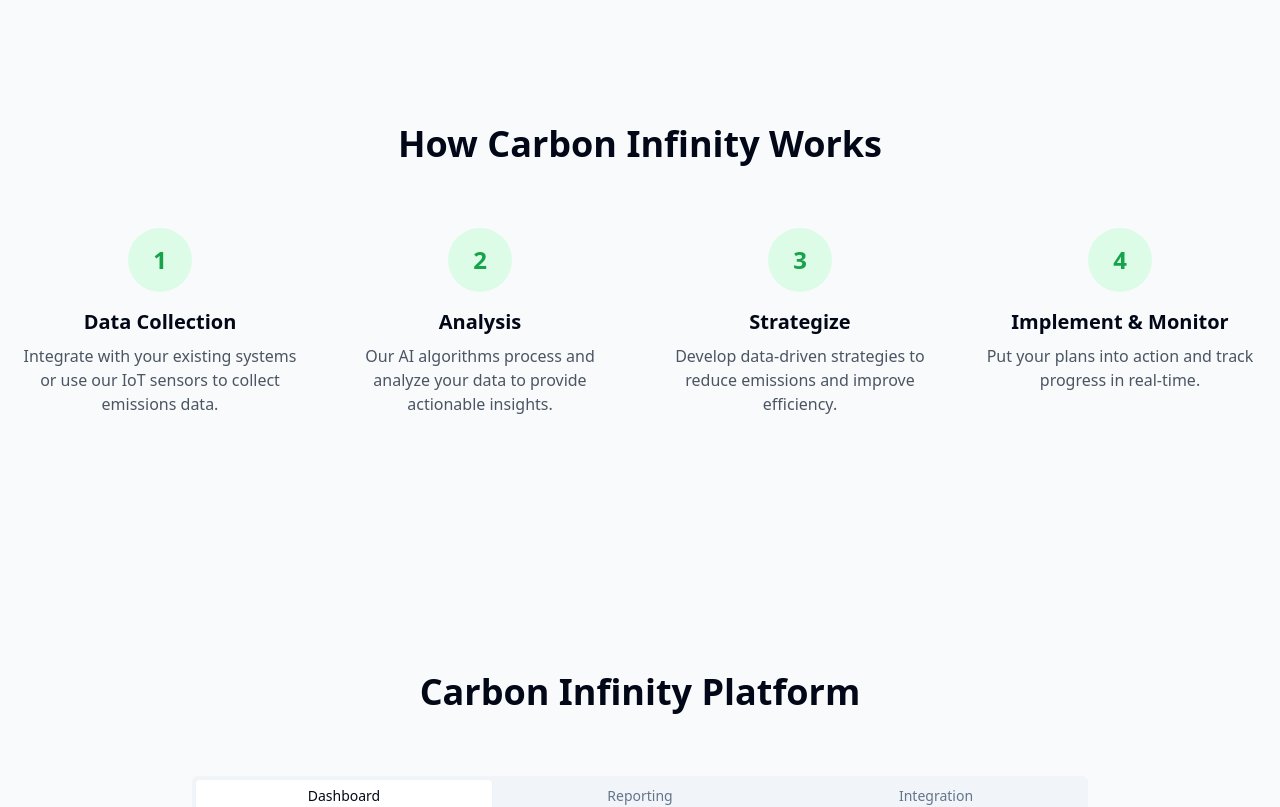
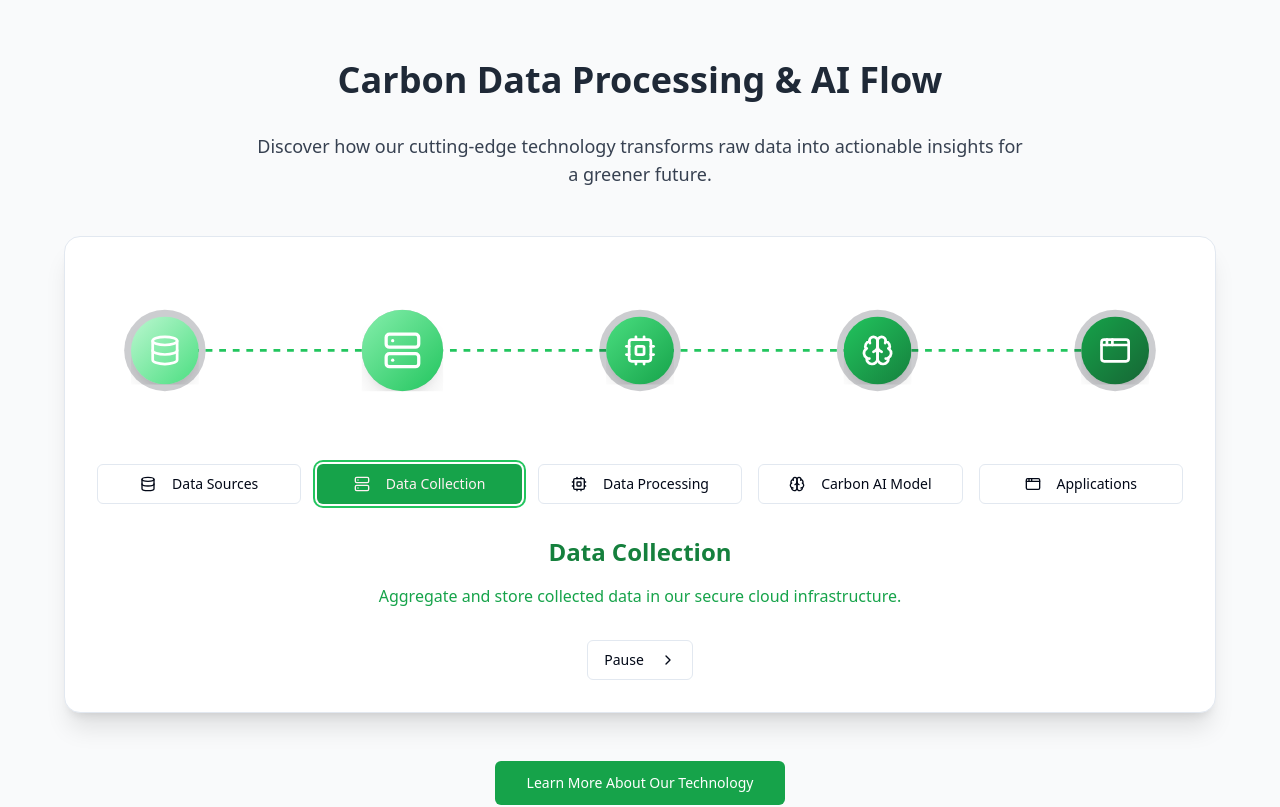
Before and after one commit to RicardoChaseCo/carbon_infinity, a Next.js app: page / in a window 1280 px wide. Shown: the part 1800-2607 px from the top of the page. Built offline with nearby package versions, Linux system fonts and the light colour scheme.

Commit message:
Add Data Flow Section

```diff
--- a/package.json
+++ b/package.json
@@ -15,6 +15,7 @@
     "@radix-ui/react-tabs": "^1.1.1",
     "class-variance-authority": "^0.7.0",
     "clsx": "^2.1.1",
+    "framer-motion": "^12.0.0-alpha.1",
     "lucide-react": "^0.454.0",
     "next": "15.0.2",
     "next-auth": "^5.0.0-beta.25",
--- /dev/null
+++ b/src/components/carbon-data-flow-landing.tsx
@@ -0,0 +1,126 @@
+'use client'
+
+import { useState, useEffect } from 'react'
+import { motion, AnimatePresence } from 'framer-motion'
+import { Card } from "@/components/ui/card"
+import { Button } from "@/components/ui/button"
+import { Database, Server, Cpu, Brain, AppWindow, ChevronRight } from 'lucide-react'
+
+const stages = [
+  { id: 'sources', name: 'Data Sources', icon: Database, gradient: 'from-green-200 to-green-400', description: 'Collect data from various sources including satellite imagery, IoT sensors, and industrial reports.' },
+  { id: 'collection', name: 'Data Collection', icon: Server, gradient: 'from-green-300 to-green-500', description: 'Aggregate and store collected data in our secure cloud infrastructure.' },
+  { id: 'processing', name: 'Data Processing', icon: Cpu, gradient: 'from-green-400 to-green-600', description: 'Clean, normalize, and prepare data for analysis using advanced algorithms.' },
+  { id: 'ai', name: 'Carbon AI Model', icon: Brain, gradient: 'from-green-500 to-green-700', description: 'Apply machine learning models to predict and analyze carbon emissions.' },
+  { id: 'applications', name: 'Applications', icon: AppWindow, gradient: 'from-green-600 to-green-800', description: 'Deliver insights through user-friendly dashboards and reports.' },
+]
+
+export default function CarbonDataFlowLandingComponent() {
+  const [activeStage, setActiveStage] = useState(0)
+  const [isAutoPlay, setIsAutoPlay] = useState(true)
+
+  useEffect(() => {
+    let timer: NodeJS.Timeout
+    if (isAutoPlay) {
+      timer = setInterval(() => {
+        setActiveStage((prev) => (prev + 1) % stages.length)
+      }, 5000)
+    }
+    return () => clearInterval(timer)
+  }, [isAutoPlay])
+
+  return (
+    <section className="py-16 px-4 md:px-8 bg-gray-50 dark:bg-gray-900">
+      <div className="max-w-6xl mx-auto">
+        <h2 className="text-3xl md:text-4xl font-bold mb-8 text-center text-gray-800 dark:text-gray-100">
+          Carbon Data Processing & AI Flow
+        </h2>
+        <p className="text-lg text-center mb-12 text-gray-700 dark:text-gray-200 max-w-3xl mx-auto">
+          Discover how our cutting-edge technology transforms raw data into actionable insights for a greener future.
+        </p>
+        <Card className="p-6 md:p-8 bg-white dark:bg-gray-800 shadow-xl rounded-2xl">
+          <div className="relative mb-8">
+            <svg className="w-full" viewBox="0 0 800 120">
+              <defs>
+                <marker id="arrowhead" markerWidth="10" markerHeight="7" refX="0" refY="3.5" orient="auto">
+                  <polygon points="0 0, 10 3.5, 0 7" fill="#22c55e" />
+                </marker>
+              </defs>
+              <line x1="50" y1="60" x2="750" y2="60" stroke="#22c55e" strokeWidth="2" strokeDasharray="5,5" markerEnd="url(#arrowhead)" />
+              {stages.map((stage, index) => (
+                <g key={stage.id}>
+                  <circle
+                    cx={50 + index * 175}
+                    cy="60"
+                    r="30"
+                    className={`fill-current ${stage.gradient} opacity-20`}
+                  />
+                  <motion.foreignObject
+                    x={50 + index * 175 - 25}
+                    y={60 - 25}
+                    width="50"
+                    height="50"
+                    initial={{ scale: 1 }}
+                    animate={{ scale: activeStage === index ? 1.2 : 1 }}
+                    transition={{ duration: 0.5 }}
+                  >
+                    <div className={`w-full h-full flex items-center justify-center bg-gradient-to-br ${stage.gradient} rounded-full shadow-lg`}>
+                      <stage.icon className="w-6 h-6 text-white" />
+                    </div>
+                  </motion.foreignObject>
+                </g>
+              ))}
+            </svg>
+          </div>
+          <div className="grid md:grid-cols-5 gap-4 mb-8">
+            {stages.map((stage, index) => (
+              <Button
+                key={stage.id}
+                variant={activeStage === index ? "default" : "outline"}
+                className={`flex items-center justify-center p-2 ${activeStage === index ? 'ring-2 ring-green-500 ring-offset-2' : ''}`}
+                onClick={() => {
+                  setActiveStage(index)
+                  setIsAutoPlay(false)
+                }}
+              >
+                <stage.icon className="w-4 h-4 mr-2" />
+                <span className="text-xs md:text-sm">{stage.name}</span>
+              </Button>
+            ))}
+          </div>
+          <AnimatePresence mode="wait">
+            <motion.div
+              key={activeStage}
+              initial={{ opacity: 0, y: 20 }}
+              animate={{ opacity: 1, y: 0 }}
+              exit={{ opacity: 0, y: -20 }}
+              transition={{ duration: 0.3 }}
+              className="text-center mb-8"
+            >
+              <h3 className="text-xl md:text-2xl font-semibold mb-4 text-green-700 dark:text-green-300">
+                {stages[activeStage].name}
+              </h3>
+              <p className="text-green-600 dark:text-green-400">
+                {stages[activeStage].description}
+              </p>
+            </motion.div>
+          </AnimatePresence>
+          <div className="flex justify-center">
+            <Button
+              variant="outline"
+              className="flex items-center"
+              onClick={() => setIsAutoPlay(!isAutoPlay)}
+            >
+              {isAutoPlay ? 'Pause' : 'Auto Play'}
+              <ChevronRight className="w-4 h-4 ml-2" />
+            </Button>
+          </div>
+        </Card>
+        <div className="mt-12 text-center">
+          <Button size="lg" className="bg-green-600 hover:bg-green-700 text-white">
+            Learn More About Our Technology
+          </Button>
+        </div>
+      </div>
+    </section>
+  )
+}
--- a/src/components/carbon-software-landing.tsx
+++ b/src/components/carbon-software-landing.tsx
@@ -3,10 +3,11 @@
 import { Button } from "@/components/ui/button"
 import { CardContent, Card } from "@/components/ui/card"
 import { Tabs, TabsContent, TabsList, TabsTrigger } from "@/components/ui/tabs"
-import { ChevronDown, BarChart, Globe, Zap, ArrowRight, Check, LineChart, PieChart, Users } from "lucide-react"
+import { BarChart, Globe, Zap, ArrowRight, Check, LineChart, PieChart, Users } from "lucide-react"
 import Image from "next/image"
 import Link from "next/link"
 import { useEffect, useState } from "react"
+import CarbonDataFlowLanding from "@/components/carbon-data-flow-landing"
 
 export function CarbonSoftwareLandingComponent() {
   const [spotlightPosition, setSpotlightPosition] = useState({ x: 0, y: 0 })
@@ -84,18 +85,13 @@ export function CarbonSoftwareLandingComponent() {
             </div>
           </div>
 
-          {/* Animated scroll indicator */}
-          <div className="fixed left-1/2 bottom-8 -translate-x-1/2 w-8 mx-auto z-50 animate-bounce">
-            <ChevronDown className="w-10 h-8 text-gray-400" />
-          </div>
-
           {/* Decorative Elements */}
           <div className="absolute inset-0 bg-[linear-gradient(to_right,#80808012_1px,transparent_1px)] bg-[size:3rem_3rem] [mask-image:radial-gradient(ellipse_at_center,transparent_20%,black)]" />
           <div className="absolute inset-0 bg-[linear-gradient(to_bottom,#80808012_1px,transparent_1px)] bg-[size:3rem_3rem] [mask-image:radial-gradient(ellipse_at_center,transparent_20%,black)]" />
         </section>
 
         {/* Key Features Section */}
-        <section className="relative w-full py-24 lg:py-32 overflow-hidden bg-gray-50">
+        <section className="relative w-full py-24 lg:py-32 overflow-hidden bg-gradient-to-b from-white to-gray-50">
           <div className="max-w-[1920px] mx-auto px-4">
             <h2 className="text-4xl font-bold text-center mb-16 animate-fade-in-up">Comprehensive Carbon Management</h2>
             <div className="grid md:grid-cols-3 gap-8">
@@ -118,6 +114,9 @@ export function CarbonSoftwareLandingComponent() {
             </div>
           </div>
         </section>
+
+        {/* Add Carbon Data Flow Section here */}
+        <CarbonDataFlowLanding />
 
         {/* How It Works Section */}
         <section className="relative w-full py-24 lg:py-32 overflow-hidden bg-gray-50">
--- /dev/null
+++ b/src/components/ui/badge.tsx
@@ -0,0 +1,36 @@
+import * as React from "react"
+import { cva, type VariantProps } from "class-variance-authority"
+
+import { cn } from "@/lib/utils"
+
+const badgeVariants = cva(
+  "inline-flex items-center rounded-full border px-2.5 py-0.5 text-xs font-semibold transition-colors focus:outline-none focus:ring-2 focus:ring-ring focus:ring-offset-2",
+  {
+    variants: {
+      variant: {
+        default:
+          "border-transparent bg-primary text-primary-foreground hover:bg-primary/80",
+        secondary:
+          "border-transparent bg-secondary text-secondary-foreground hover:bg-secondary/80",
+        destructive:
+          "border-transparent bg-destructive text-destructive-foreground hover:bg-destructive/80",
+        outline: "text-foreground",
+      },
+    },
+    defaultVariants: {
+      variant: "default",
+    },
+  }
+)
+
+export interface BadgeProps
+  extends React.HTMLAttributes<HTMLDivElement>,
+    VariantProps<typeof badgeVariants> {}
+
+function Badge({ className, variant, ...props }: BadgeProps) {
+  return (
+    <div className={cn(badgeVariants({ variant }), className)} {...props} />
+  )
+}
+
+export { Badge, badgeVariants }
```
Also changed, not shown: 1 other file (tests, documents, lock files or other folders).
